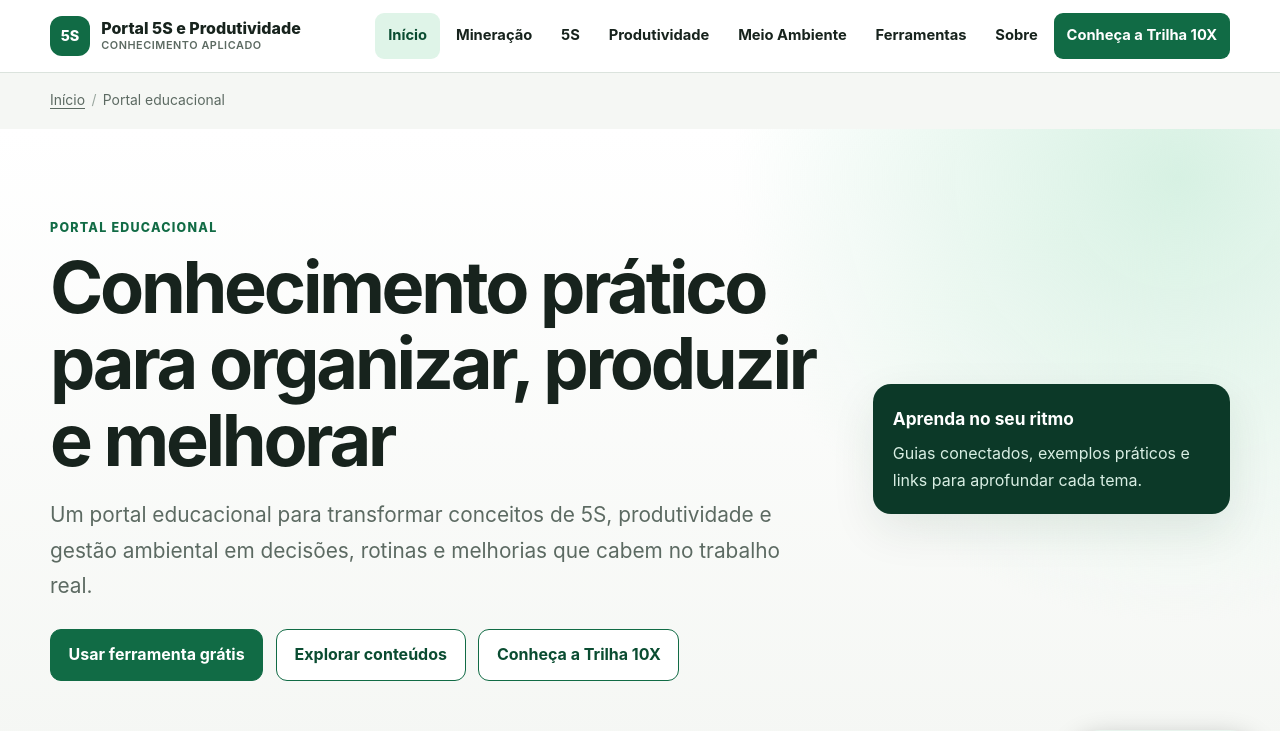
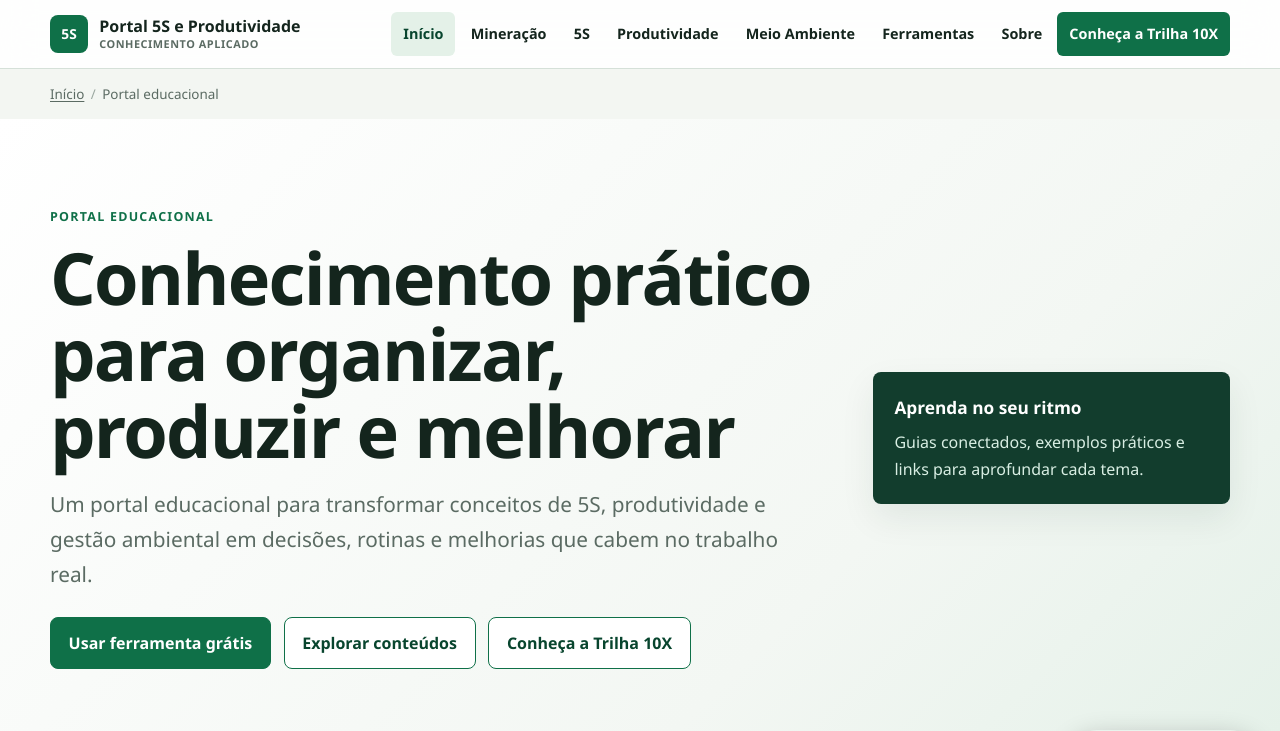
Before and after one commit to adoniasjoshua-collab/COMBO3EMUM-VIDPROD10X-5S-inlfuencia-auditoria5s-sustentabilidade, a plain HTML site: page portal/index.html in a window 1280 px wide. Shown: the top 731 px of the page. Drawn offline with Linux system fonts and the light colour scheme.

Commit message:
style: modernize portal visual system

```diff
--- a/assets/css/portal.css
+++ b/assets/css/portal.css
@@ -1,18 +1,18 @@
 :root {
   --portal-max-width: 1180px;
   --portal-content-width: 760px;
-  --portal-font: Inter, ui-sans-serif, system-ui, -apple-system, BlinkMacSystemFont, "Segoe UI", sans-serif;
-  --portal-text: #17231d;
-  --portal-muted: #5c6a62;
-  --portal-background: #f5f7f4;
+  --portal-font: "Aptos", "Segoe UI", ui-sans-serif, system-ui, sans-serif;
+  --portal-text: #14251d;
+  --portal-muted: #5b6b63;
+  --portal-background: #f3f6f2;
   --portal-surface: #ffffff;
-  --portal-border: #dbe3dd;
-  --portal-primary: #116b45;
-  --portal-primary-dark: #0a4c31;
-  --portal-accent: #dff4e8;
-  --portal-blue: #165d8e;
-  --portal-radius: 18px;
-  --portal-shadow: 0 16px 45px rgba(19, 52, 35, .09);
+  --portal-border: #d5e0d8;
+  --portal-primary: #0f7048;
+  --portal-primary-dark: #08452e;
+  --portal-accent: #e4f1e8;
+  --portal-blue: #155d78;
+  --portal-radius: 8px;
+  --portal-shadow: 0 14px 34px rgba(19, 52, 35, .08);
 }
 
 *, *::before, *::after { box-sizing: border-box; }
@@ -23,7 +23,7 @@ body {
   background: var(--portal-background);
   font-family: var(--portal-font);
   font-size: 1rem;
-  line-height: 1.7;
+  line-height: 1.68;
   -webkit-font-smoothing: antialiased;
 }
 img, svg { display: block; max-width: 100%; }
@@ -50,39 +50,40 @@ button, input { font: inherit; }
   position: sticky;
   z-index: 100;
   top: 0;
-  background: rgba(255,255,255,.96);
+  background: rgba(255,255,255,.9);
   border-bottom: 1px solid var(--portal-border);
-  backdrop-filter: blur(12px);
+  backdrop-filter: blur(16px);
 }
-.portal-header__inner { min-height: 72px; display: flex; align-items: center; justify-content: space-between; gap: 1rem; }
+.portal-header__inner { min-height: 68px; display: flex; align-items: center; justify-content: space-between; gap: 1rem; }
 .portal-brand { display: inline-flex; align-items: center; gap: .7rem; color: var(--portal-text); font-weight: 800; text-decoration: none; line-height: 1.1; }
-.portal-brand__mark { display: grid; place-items: center; width: 40px; height: 40px; color: #fff; background: var(--portal-primary); border-radius: 12px; font-size: .9rem; }
+.portal-brand__mark { display: grid; place-items: center; width: 38px; height: 38px; color: #fff; background: var(--portal-primary); border-radius: 8px; font-size: .86rem; }
 .portal-brand small { display: block; margin-top: .15rem; color: var(--portal-muted); font-size: .68rem; font-weight: 600; letter-spacing: .05em; text-transform: uppercase; }
-.portal-menu-toggle { display: inline-grid; place-items: center; width: 44px; height: 44px; color: var(--portal-text); background: #fff; border: 1px solid var(--portal-border); border-radius: 12px; cursor: pointer; }
-.portal-nav { display: none; position: absolute; top: 72px; right: 1rem; left: 1rem; padding: .75rem; background: #fff; border: 1px solid var(--portal-border); border-radius: 14px; box-shadow: var(--portal-shadow); }
+.portal-menu-toggle { display: inline-grid; place-items: center; width: 42px; height: 42px; color: var(--portal-text); background: #fff; border: 1px solid var(--portal-border); border-radius: 8px; cursor: pointer; }
+.portal-nav { display: none; position: absolute; top: 68px; right: 1rem; left: 1rem; padding: .65rem; background: #fff; border: 1px solid var(--portal-border); border-radius: 8px; box-shadow: var(--portal-shadow); }
 .portal-nav[data-open="true"] { display: block; }
 .portal-nav ul { display: grid; gap: .2rem; margin: 0; padding: 0; list-style: none; }
-.portal-nav a { display: block; padding: .65rem .8rem; color: var(--portal-text); border-radius: 9px; font-size: .92rem; font-weight: 650; text-decoration: none; }
+.portal-nav a { display: block; padding: .6rem .75rem; color: var(--portal-text); border-radius: 6px; font-size: .9rem; font-weight: 650; text-decoration: none; }
 .portal-nav a:hover, .portal-nav a[aria-current="page"] { color: var(--portal-primary-dark); background: var(--portal-accent); }
 .portal-nav .nav-cta { color: #fff; background: var(--portal-primary); }
 .portal-nav .nav-cta:hover { color: #fff; background: var(--portal-primary-dark); }
 
-.breadcrumb { padding-block: 1rem; color: var(--portal-muted); font-size: .87rem; }
+.breadcrumb { padding-block: .85rem; color: var(--portal-muted); font-size: .84rem; }
 .breadcrumb ol { display: flex; flex-wrap: wrap; gap: .4rem; margin: 0; padding: 0; list-style: none; }
 .breadcrumb li:not(:last-child)::after { content: "/"; margin-left: .4rem; color: #9aa79f; }
 .breadcrumb a { color: inherit; }
 
-.portal-hero { padding: clamp(2.5rem, 7vw, 5.5rem) 0 clamp(2rem, 5vw, 4rem); background: radial-gradient(circle at 92% 8%, #d7f1e3 0, transparent 34%), linear-gradient(180deg, #fff, #f5f7f4); border-bottom: 1px solid var(--portal-border); }
+.portal-hero { padding: clamp(2.5rem, 7vw, 5.5rem) 0 clamp(2rem, 5vw, 4rem); background: linear-gradient(135deg, #ffffff 0%, #f3f7f3 68%, #e5f1e9 100%); border-bottom: 1px solid var(--portal-border); }
 .portal-hero__inner { display: grid; gap: 2rem; align-items: center; }
 .eyebrow { margin: 0 0 .7rem; color: var(--portal-primary); font-size: .78rem; font-weight: 800; letter-spacing: .1em; text-transform: uppercase; }
-.portal-hero h1, .article-header h1 { max-width: 900px; margin: 0; font-size: clamp(2.15rem, 7vw, 4.5rem); line-height: 1.06; letter-spacing: -.045em; }
+.portal-hero h1, .article-header h1 { max-width: 900px; margin: 0; font-size: clamp(2.15rem, 7vw, 4.5rem); line-height: 1.06; letter-spacing: -.025em; }
 .portal-hero__lead, .article-header__lead { max-width: 750px; margin: 1.2rem 0 0; color: var(--portal-muted); font-size: clamp(1.08rem, 2.5vw, 1.3rem); }
 .hero-actions { display: flex; flex-wrap: wrap; gap: .8rem; margin-top: 1.6rem; }
-.button { display: inline-flex; align-items: center; justify-content: center; min-height: 48px; padding: .72rem 1.1rem; border: 1px solid var(--portal-primary); border-radius: 11px; font-weight: 750; text-decoration: none; }
+.button { display: inline-flex; align-items: center; justify-content: center; min-height: 48px; padding: .72rem 1.1rem; border: 1px solid var(--portal-primary); border-radius: 8px; font-weight: 750; text-decoration: none; transition: transform .18s ease, background-color .18s ease, border-color .18s ease; }
+.button:hover { transform: translateY(-1px); }
 .button--primary { color: #fff; background: var(--portal-primary); }
 .button--primary:hover { color: #fff; background: var(--portal-primary-dark); }
 .button--secondary { color: var(--portal-primary-dark); background: #fff; }
-.hero-panel { padding: 1.25rem; background: #0c3928; border-radius: var(--portal-radius); box-shadow: var(--portal-shadow); color: #fff; }
+.hero-panel { padding: 1.35rem; background: #123d2d; border-radius: var(--portal-radius); box-shadow: var(--portal-shadow); color: #fff; }
 .hero-panel strong { display: block; margin-bottom: .4rem; font-size: 1.08rem; }
 .hero-panel p { margin: 0; color: #d8eee3; }
 
@@ -92,8 +93,8 @@ button, input { font: inherit; }
 .section-heading h2 { margin: 0; font-size: clamp(1.7rem, 4vw, 2.5rem); line-height: 1.15; letter-spacing: -.025em; }
 .section-heading p { margin: .7rem 0 0; color: var(--portal-muted); }
 .card-grid { display: grid; gap: 1rem; }
-.topic-card { padding: 1.35rem; color: var(--portal-text); background: var(--portal-surface); border: 1px solid var(--portal-border); border-radius: var(--portal-radius); box-shadow: 0 7px 24px rgba(19,52,35,.05); text-decoration: none; }
-.topic-card:hover { border-color: #9cc8ae; transform: translateY(-2px); }
+.topic-card { padding: 1.35rem; color: var(--portal-text); background: var(--portal-surface); border: 1px solid var(--portal-border); border-radius: var(--portal-radius); box-shadow: 0 5px 18px rgba(19,52,35,.045); text-decoration: none; transition: transform .18s ease, border-color .18s ease, box-shadow .18s ease; }
+.topic-card:hover { border-color: #8fbea2; box-shadow: 0 10px 24px rgba(19,52,35,.08); transform: translateY(-2px); }
 .topic-card__label { display: inline-block; margin-bottom: .8rem; color: var(--portal-primary); font-size: .73rem; font-weight: 800; letter-spacing: .08em; text-transform: uppercase; }
 .topic-card h2, .topic-card h3 { margin: 0; font-size: 1.2rem; line-height: 1.25; }
 .topic-card p { margin: .6rem 0 0; color: var(--portal-muted); font-size: .95rem; }
@@ -102,7 +103,7 @@ button, input { font: inherit; }
 .article-header h1 { max-width: 920px; font-size: clamp(2.1rem, 6vw, 3.8rem); }
 .article-meta { display: flex; flex-wrap: wrap; gap: .35rem 1.2rem; margin-top: 1.2rem; color: var(--portal-muted); font-size: .88rem; }
 .article-layout { display: grid; gap: 2rem; align-items: start; padding-bottom: 4rem; }
-.toc { padding: 1.15rem; background: #eef4ef; border: 1px solid var(--portal-border); border-radius: 14px; }
+.toc { padding: 1.15rem; background: #eaf2ec; border: 1px solid var(--portal-border); border-radius: var(--portal-radius); }
 .toc strong { display: block; margin-bottom: .5rem; }
 .toc ol { margin: 0; padding-left: 1.25rem; }
 .toc li + li { margin-top: .35rem; }
@@ -116,15 +117,15 @@ button, input { font: inherit; }
 .article ul, .article ol { padding-left: 1.35rem; }
 .article li + li { margin-top: .45rem; }
 .article a { font-weight: 650; }
-.callout { margin: 1.6rem 0; padding: 1.2rem 1.25rem; background: #eaf5ef; border-left: 4px solid var(--portal-primary); border-radius: 0 12px 12px 0; }
+.callout { margin: 1.6rem 0; padding: 1.2rem 1.25rem; background: #e8f3ec; border-left: 4px solid var(--portal-primary); border-radius: 0 var(--portal-radius) var(--portal-radius) 0; }
 .callout p { margin: 0; }
-.practice-list { padding: 1.1rem 1.2rem 1.1rem 2.5rem; background: #fff; border: 1px solid var(--portal-border); border-radius: 14px; }
-.table-wrap { max-width: 100%; overflow-x: auto; border: 1px solid var(--portal-border); border-radius: 12px; }
+.practice-list { padding: 1.1rem 1.2rem 1.1rem 2.5rem; background: #fff; border: 1px solid var(--portal-border); border-radius: var(--portal-radius); }
+.table-wrap { max-width: 100%; overflow-x: auto; border: 1px solid var(--portal-border); border-radius: var(--portal-radius); }
 table { width: 100%; border-collapse: collapse; min-width: 570px; background: #fff; }
 th, td { padding: .8rem; border-bottom: 1px solid var(--portal-border); text-align: left; vertical-align: top; }
 th { color: var(--portal-primary-dark); background: #edf5f0; }
 
-.cta-course { margin: 2.4rem 0; padding: clamp(1.4rem, 4vw, 2.2rem); color: #fff; background: linear-gradient(135deg, #0b4a30, #0f7650); border-radius: var(--portal-radius); }
+.cta-course { margin: 2.4rem 0; padding: clamp(1.4rem, 4vw, 2.2rem); color: #fff; background: linear-gradient(135deg, #0b432d, #11724b); border-radius: var(--portal-radius); }
 .cta-course h2 { margin: 0 0 .6rem; font-size: 1.55rem; }
 .cta-course p { margin: 0 0 1rem; color: #e1f3e8; }
 .cta-course .button { color: var(--portal-primary-dark); background: #fff; border-color: #fff; }
@@ -135,7 +136,8 @@ th { color: var(--portal-primary-dark); background: #edf5f0; }
 .related-posts { margin-top: 2.8rem; }
 .related-posts h2 { font-size: 1.45rem; }
 .related-links { display: grid; gap: .7rem; padding: 0; list-style: none; }
-.related-links a { display: block; padding: .9rem 1rem; background: #fff; border: 1px solid var(--portal-border); border-radius: 11px; text-decoration: none; }
+.related-links a { display: block; padding: .9rem 1rem; background: #fff; border: 1px solid var(--portal-border); border-radius: var(--portal-radius); text-decoration: none; transition: border-color .18s ease, background-color .18s ease; }
+.related-links a:hover { border-color: #8fbea2; background: #f7fbf8; }
 
 .portal-footer { padding: 3rem 0 1.5rem; color: #dbe9e1; background: #0b281c; }
 .portal-footer__grid { display: grid; gap: 2rem; }
```
